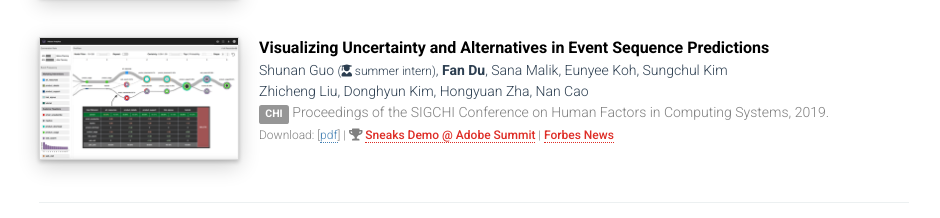
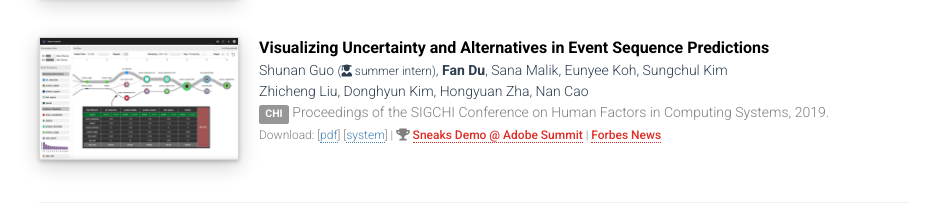
Before and after one commit to fandu/fandu.github.io, a plain HTML site: page index.html in a window 1280 px wide. Shown: the part 846-1064 px from the top of the page, without its empty margins (166-1106 px from the left). Drawn offline with nearby package versions, Linux system fonts and the light colour scheme.

Commit message:
minor changes

```diff
--- a/index.html
+++ b/index.html
@@ -131,7 +131,7 @@
                 <br />
                 <span class="pub_type"><span class="label label-default">CHI</span> Proceedings of the SIGCHI Conference on Human Factors in Computing Systems, 2019.</span>
                 <br />
-                <span class="pub_downloads">Download: [<a href="http://frankdu.org/papers/guo2019chi.pdf">pdf</a>] | <i class="fas fa-trophy"></i> <span class="pub_award"><a href="https://youtu.be/l50UC5Olo5g">Sneaks Demo @ Adobe Summit</a></span> | <span class="pub_award"><a href="https://www.forbes.com/sites/tomtaulli/2019/03/27/adobe-how-its-unleashing-ai/">Forbes News</a></span></span>
+                <span class="pub_downloads">Download: [<a href="http://frankdu.org/papers/guo2019chi.pdf">pdf</a>] [<a href="http://frankdu.org/papers/du2020chi.pdf">system</a>] | <i class="fas fa-trophy"></i> <span class="pub_award"><a href="https://youtu.be/l50UC5Olo5g">Sneaks Demo @ Adobe Summit</a></span> | <span class="pub_award"><a href="https://www.forbes.com/sites/tomtaulli/2019/03/27/adobe-how-its-unleashing-ai/">Forbes News</a></span></span>
             </p>
             <p style="clear:both">&nbsp;</p>
 
```
Also changed, not shown: publications.html (+1 -1 lines).
